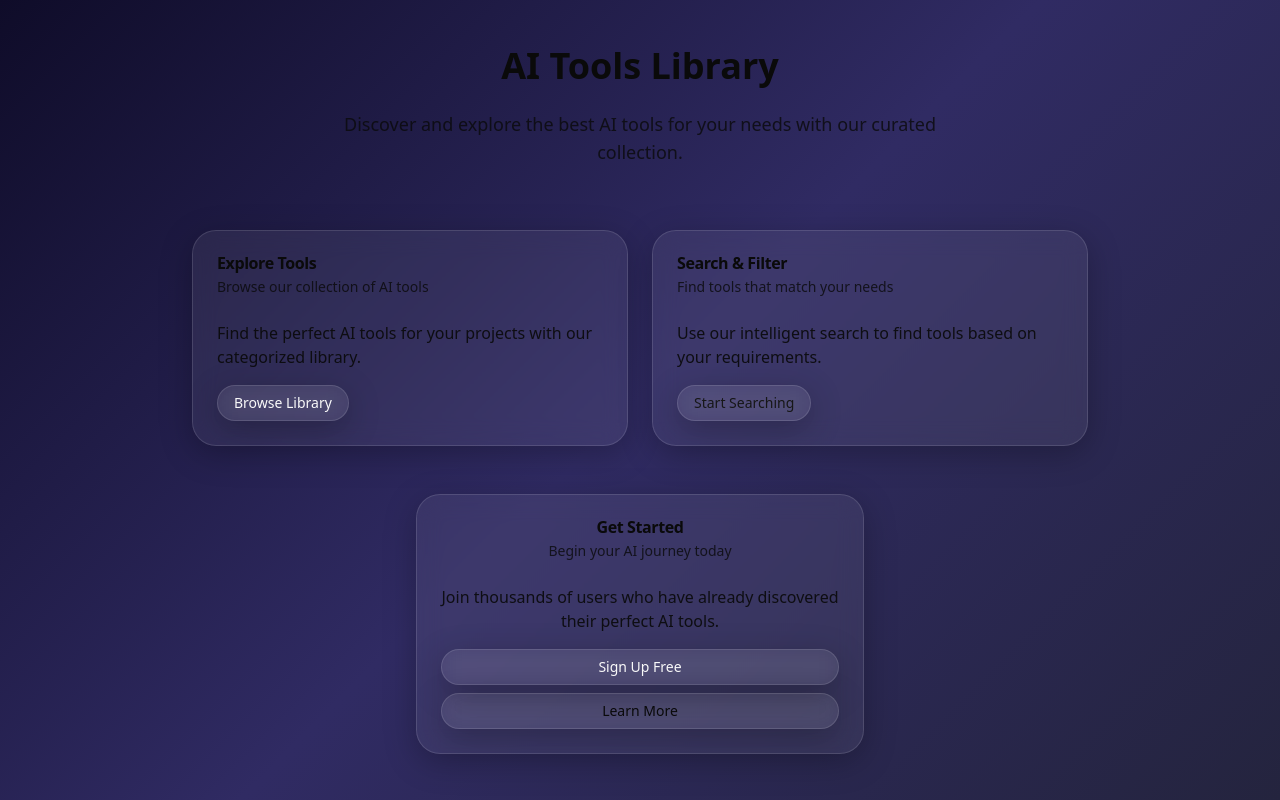
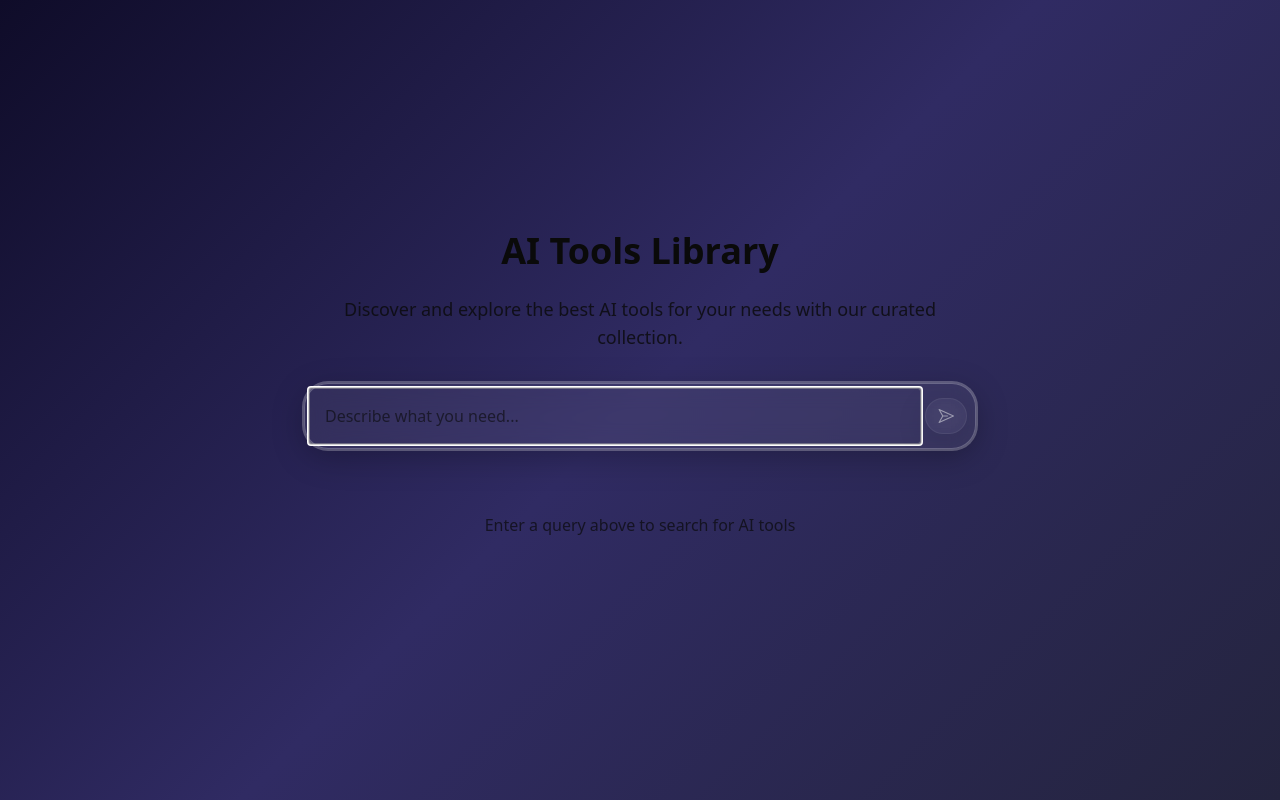
Before and after one commit to nbnlong2712/Web-app, a Next.js app: page / in a window 1280 px wide. Built offline with nearby package versions, Linux system fonts and the light colour scheme.

Commit message:
finish story 1.4

```diff
--- a/package.json
+++ b/package.json
@@ -33,11 +33,14 @@
     "@types/node": "^20",
     "@types/react": "^19",
     "@types/react-dom": "^19",
+    "@vitest/ui": "^3.2.4",
     "eslint": "^9",
     "eslint-config-next": "15.5.3",
     "eslint-config-prettier": "^9.1.0",
+    "jsdom": "^27.0.0",
     "prettier": "^3.2.5",
     "tailwindcss": "^4",
-    "typescript": "^5"
+    "typescript": "^5",
+    "vitest": "^3.2.4"
   }
 }
--- a/src/app/page.tsx
+++ b/src/app/page.tsx
@@ -1,60 +1,72 @@
+"use client"
+
+import { SearchBox } from "@/components/SearchBox"
 import { GlassCard } from "@/components/GlassCard"
-import { GlassButton } from "@/components/GlassButton"
+import { SearchResultsSkeleton } from "@/components/Skeletons"
+import { parseIntent } from "@/lib/intent/parse"
+import { useState } from "react"
 
 export default function Home() {
+  const [searchQuery, setSearchQuery] = useState('')
+  const [intent, setIntent] = useState<ReturnType<typeof parseIntent> | null>(null)
+  const [isLoading, setIsLoading] = useState(false)
+
+  const handleSearch = (query: string) => {
+    setSearchQuery(query)
+    setIsLoading(true)
+
+    // Parse the intent
+    const parsedIntent = parseIntent(query)
+    setIntent(parsedIntent)
+
+    // Simulate API call delay
+    setTimeout(() => {
+      setIsLoading(false)
+    }, 800)
+  }
+
   return (
     <div className="min-h-screen flex flex-col items-center justify-center p-8">
-      <div className="text-center max-w-2xl">
+      <div className="text-center max-w-2xl w-full">
         <h1 className="text-4xl font-bold mb-6 text-foreground">AI Tools Library</h1>
         <p className="text-lg mb-8 text-foreground/80">
           Discover and explore the best AI tools for your needs with our curated collection.
         </p>
-      </div>
 
-      <div className="grid grid-cols-1 md:grid-cols-2 gap-6 w-full max-w-4xl mt-8">
-        <GlassCard
-          title="Explore Tools"
-          description="Browse our collection of AI tools"
+        <SearchBox onSearch={handleSearch} />
+
+        {/* Results area with aria-live for accessibility */}
+        <div
+          className="mt-8 w-full"
+          aria-live="polite"
+          aria-atomic="true"
         >
-          <p className="mb-4 text-foreground/90">
-            Find the perfect AI tools for your projects with our categorized library.
-          </p>
-          <GlassButton variant="default">
-            Browse Library
-          </GlassButton>
-        </GlassCard>
-
-        <GlassCard
-          title="Search & Filter"
-          description="Find tools that match your needs"
-        >
-          <p className="mb-4 text-foreground/90">
-            Use our intelligent search to find tools based on your requirements.
-          </p>
-          <GlassButton variant="secondary">
-            Start Searching
-          </GlassButton>
-        </GlassCard>
-      </div>
-
-      <div className="mt-12 text-center">
-        <GlassCard
-          title="Get Started"
-          description="Begin your AI journey today"
-          className="max-w-md mx-auto"
-        >
-          <p className="mb-4 text-foreground/90">
-            Join thousands of users who have already discovered their perfect AI tools.
-          </p>
-          <div className="flex flex-col gap-2">
-            <GlassButton variant="default" className="w-full">
-              Sign Up Free
-            </GlassButton>
-            <GlassButton variant="outline" className="w-full">
-              Learn More
-            </GlassButton>
-          </div>
-        </GlassCard>
+          {isLoading ? (
+            <SearchResultsSkeleton />
+          ) : intent ? (
+            <div className="space-y-4">
+              <GlassCard
+                title="Search Results"
+                description={`Showing results for: "${searchQuery}"`}
+              >
+                <div className="space-y-2">
+                  <p className="text-foreground/90">
+                    <span className="font-medium">Parsed Intent:</span> {JSON.stringify(intent, null, 2)}
+                  </p>
+                  <p className="text-foreground/90">
+                    In the next step, we&apos;ll connect this to the database to show actual tools.
+                  </p>
+                </div>
+              </GlassCard>
+            </div>
+          ) : (
+            <div className="text-center py-8">
+              <p className="text-foreground/70">
+                Enter a query above to search for AI tools
+              </p>
+            </div>
+          )}
+        </div>
       </div>
     </div>
   )
--- a/src/components/SearchBox.tsx
+++ b/src/components/SearchBox.tsx
@@ -1 +1,64 @@
-// SearchBox component will be defined here
+"use client"
+
+import { useState, useRef, useEffect, KeyboardEvent } from 'react'
+import { GlassButton } from '@/components/GlassButton'
+import { motion } from 'framer-motion'
+import { PaperPlaneIcon } from '@radix-ui/react-icons'
+
+interface SearchBoxProps {
+  onSearch: (query: string) => void
+  placeholder?: string
+}
+
+export function SearchBox({ onSearch, placeholder = "Describe what you need..." }: SearchBoxProps) {
+  const [query, setQuery] = useState('')
+  const inputRef = useRef<HTMLInputElement>(null)
+
+  const handleSubmit = () => {
+    if (query.trim()) {
+      onSearch(query)
+    }
+  }
+
+  const handleKeyDown = (e: KeyboardEvent<HTMLInputElement>) => {
+    if (e.key === 'Enter' && !e.shiftKey) {
+      e.preventDefault()
+      handleSubmit()
+    }
+  }
+
+  // Focus the input on mount
+  useEffect(() => {
+    inputRef.current?.focus()
+  }, [])
+
+  return (
+    <motion.div
+      className="glass w-full max-w-2xl mx-auto p-1"
+      initial={{ opacity: 0, y: 20 }}
+      animate={{ opacity: 1, y: 0 }}
+      transition={{ duration: 0.3 }}
+    >
+      <div className="flex items-center">
+        <input
+          ref={inputRef}
+          type="text"
+          value={query}
+          onChange={(e) => setQuery(e.target.value)}
+          onKeyDown={handleKeyDown}
+          placeholder={placeholder}
+          className="flex-1 bg-transparent border-0 focus:ring-0 text-foreground placeholder:text-foreground/60 py-4 px-4"
+          aria-label="Search for AI tools"
+        />
+        <GlassButton
+          onClick={handleSubmit}
+          disabled={!query.trim()}
+          className="m-1 p-3"
+          aria-label="Submit search"
+        >
+          <PaperPlaneIcon className="w-5 h-5" />
+        </GlassButton>
+      </div>
+    </motion.div>
+  )
+}
--- a/src/components/Skeletons.tsx
+++ b/src/components/Skeletons.tsx
@@ -1 +1,40 @@
-// Skeletons components will be defined here
+import { cn } from '@/lib/utils'
+
+interface SkeletonProps {
+  className?: string
+}
+
+export function Skeleton({ className }: SkeletonProps) {
+  return (
+    <div className={cn('animate-pulse rounded-md bg-muted', className)} />
+  )
+}
+
+export function ToolCardSkeleton() {
+  return (
+    <div className="glass p-4">
+      <div className="space-y-3">
+        <Skeleton className="h-4 w-3/4" />
+        <Skeleton className="h-3 w-full" />
+        <Skeleton className="h-3 w-2/3" />
+        <div className="flex justify-between items-center pt-2">
+          <div className="flex space-x-1">
+            <Skeleton className="h-3 w-12 rounded-full" />
+            <Skeleton className="h-3 w-12 rounded-full" />
+          </div>
+          <Skeleton className="h-3 w-10" />
+        </div>
+      </div>
+    </div>
+  )
+}
+
+export function SearchResultsSkeleton() {
+  return (
+    <div className="grid grid-cols-1 md:grid-cols-2 lg:grid-cols-3 gap-4">
+      {Array.from({ length: 6 }).map((_, i) => (
+        <ToolCardSkeleton key={i} />
+      ))}
+    </div>
+  )
+}
--- a/src/lib/intent/parse.ts
+++ b/src/lib/intent/parse.ts
@@ -1,4 +1,14 @@
-export type Intent = { q: string; pricing?: 'free'|'freemium'|'paid'; platform?: 'web'|'api'|'desktop'; language?: string[]; no_signup?: boolean; primary_tag?: string; tags: string[] }
+import { SYNONYMS, FLAT_SYNONYMS } from './synonyms'
+
+export type Intent = {
+  q: string;
+  pricing?: 'free'|'freemium'|'paid';
+  platform?: 'web'|'api'|'desktop';
+  language?: string[];
+  no_signup?: boolean;
+  primary_tag?: string;
+  tags: string[]
+}
 
 export function parseIntent(raw: string): Intent {
   const text = raw.normalize('NFKD').toLowerCase()
@@ -6,12 +16,31 @@ export function parseIntent(raw: string): Intent {
 
   if (/\bfree|0đ|mien phi\b/.test(text)) out.pricing = 'free'
   if (/\bfreemium\b/.test(text)) out.pricing = 'freemium'
-  if (/(\$|paid|trả phí|usd|vnd|đ)/.test(text)) out.pricing = 'paid'
-  if (/no\s?signup|không\s?cần\s?đăng\s?ký/.test(text)) out.no_signup = true
+  if (/(\$|paid|trả phí|usd|vnd|đ|cost money)/.test(text)) out.pricing = 'paid'
+  if (/no\s?signup|không\s?cần\s?đăng\s?ký|no account required/.test(text)) out.no_signup = true
+  if (/\bweb\b/.test(text)) out.platform = 'web'
   if (/\bapi\b/.test(text)) out.platform = 'api'
   if (/desktop|windows|mac(os)?/.test(text)) out.platform = 'desktop'
   if (/vi(et)?(namese)?|\bvi\b/.test(text)) (out.language ||= []).push('vi')
   if (/english|\ben\b/.test(text)) (out.language ||= []).push('en')
 
+  // Resolve primary_tag and tags from synonyms
+  for (const [tag, synonyms] of Object.entries(SYNONYMS)) {
+    if (synonyms.some(s => text.includes(s))) {
+      out.primary_tag = tag
+      break
+    }
+  }
+
+  for (const [synonym, tags] of Object.entries(FLAT_SYNONYMS)) {
+    if (text.includes(synonym)) {
+      tags.forEach(tag => {
+        if (!out.tags.includes(tag)) {
+          out.tags.push(tag)
+        }
+      })
+    }
+  }
+
   return out
 }
--- /dev/null
+++ b/src/lib/intent/synonyms.ts
@@ -0,0 +1,29 @@
+// Tag synonyms dictionary for intent parsing
+export const SYNONYMS: Record<string, string[]> = {
+  'writing': ['writing', 'text', 'copy', 'content', 'blog', 'article', 'seo'],
+  'image': ['image', 'photo', 'picture', 'visual', 'design'],
+  'video': ['video', 'clip', 'movie', 'film', 'clip', 'video'],
+  'audio': ['audio', 'sound', 'music', 'voice'],
+  'coding': ['code', 'programming', 'developer', 'coding'],
+  'design': ['design', 'ui', 'ux', 'graphic'],
+  'marketing': ['marketing', 'seo', 'social media'],
+  'research': ['research', 'academic', 'study'],
+  'productivity': ['productivity', 'task', 'organize', 'productivity'],
+  'education': ['education', 'learning', 'course'],
+  'business': ['business', 'finance', 'startup'],
+  'health': ['health', 'fitness', 'wellness'],
+  'entertainment': ['entertainment', 'game', 'fun']
+}
+
+// Flatten all synonyms into a single lookup object
+export const FLAT_SYNONYMS: Record<string, string[]> = {}
+
+// Populate FLAT_SYNONYMS
+Object.entries(SYNONYMS).forEach(([tag, synonyms]) => {
+  synonyms.forEach(synonym => {
+    if (!FLAT_SYNONYMS[synonym]) {
+      FLAT_SYNONYMS[synonym] = []
+    }
+    FLAT_SYNONYMS[synonym].push(tag)
+  })
+})
--- /dev/null
+++ b/vitest.config.ts
@@ -0,0 +1,15 @@
+import { defineConfig } from 'vitest/config'
+import path from 'path'
+
+export default defineConfig({
+  resolve: {
+    alias: {
+      '@': path.resolve(__dirname, './src'),
+    },
+  },
+  test: {
+    environment: 'jsdom',
+    setupFiles: ['./tests/setup.ts'],
+    include: ['tests/unit/**/*.{test,spec}.{ts,tsx}'],
+  },
+})
```
Also changed, not shown: tests/setup.ts (added, +1 -0 lines), tests/unit/debug-test.ts (added, +8 -0 lines), 6 other files (tests, documents, lock files or other folders).
